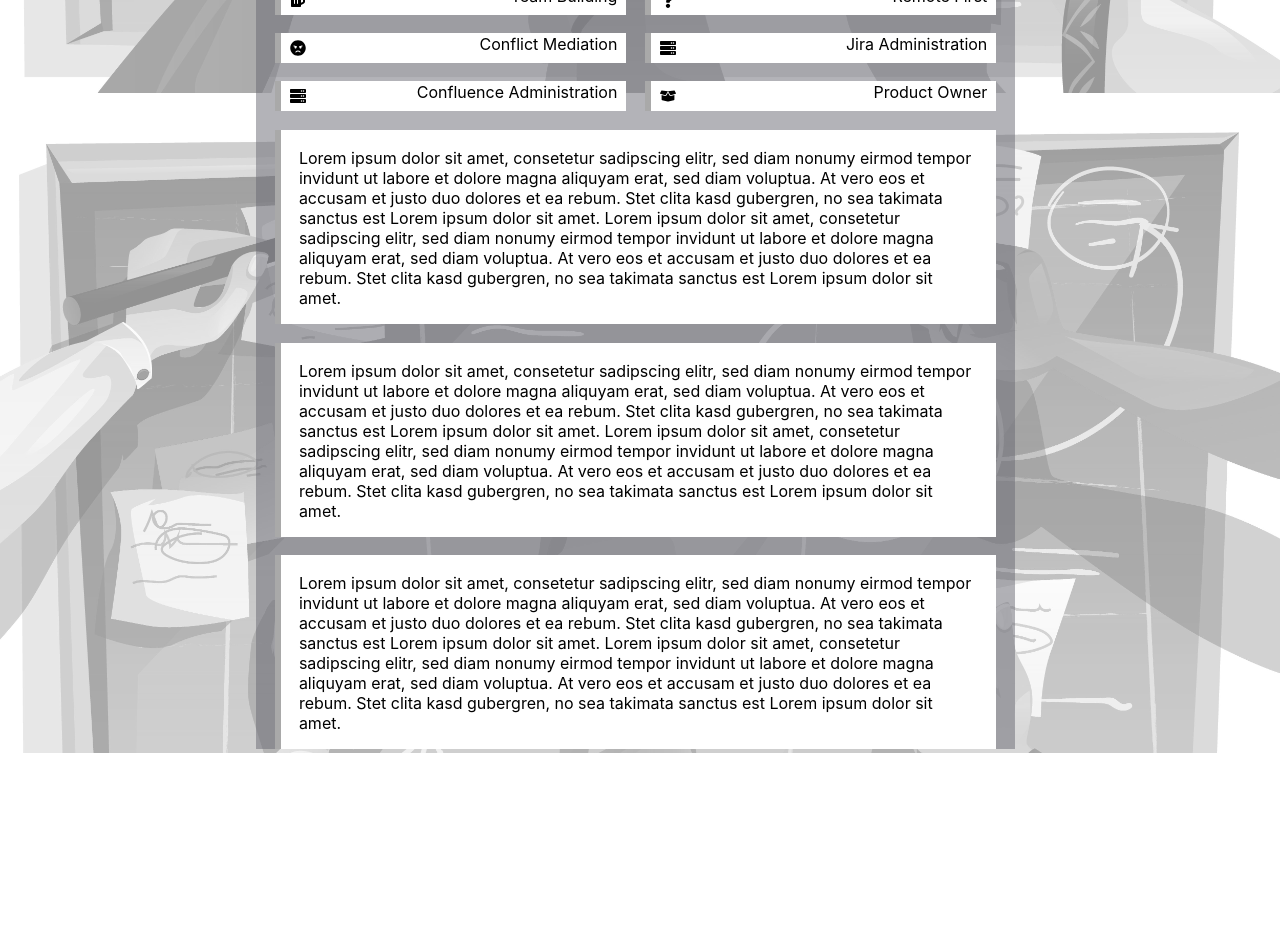
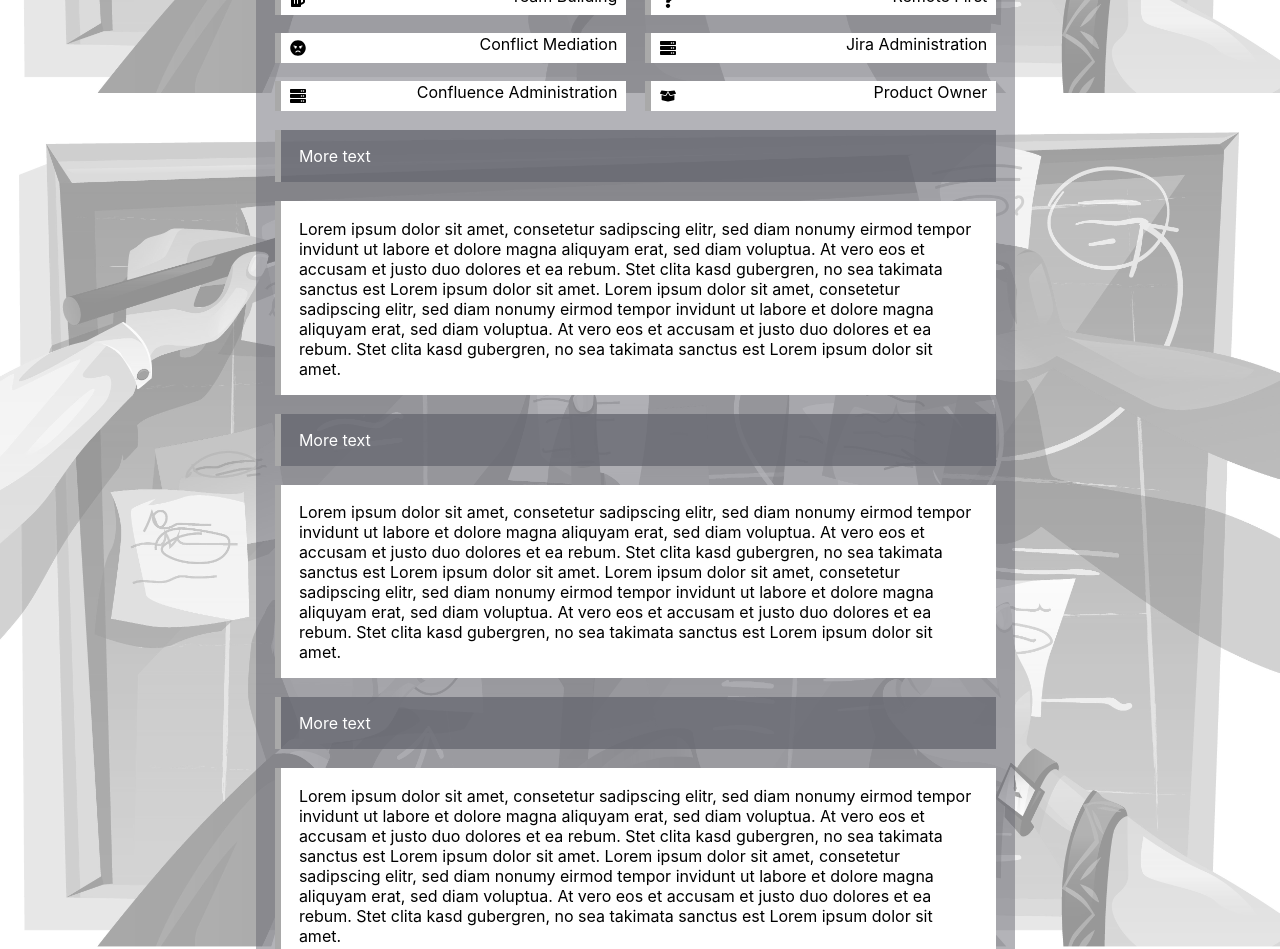
Before and after one commit to Butterweck/butt3rweck.com, a React (Create React App) app: page / in a window 1280 px wide. Shown: the part 760-1709 px from the top of the page. Before the commit the page ends 1513 px from the top, so only its background shows below. Built offline with nearby package versions, Linux system fonts and the light colour scheme.

Commit message:
added headings to dummy blocks

```diff
--- a/src/App.js
+++ b/src/App.js
@@ -40,20 +40,35 @@ class App extends Component {
       <div class="Container">
         <Logobox />
         <div class="Outer-0">
-          <SimpleBlock description="That's me" headline="true" />
+          <SimpleBlock
+            description="That's me"
+            headline="true"
+          />
           <Header
-            contactData={ this.contactData }
-            img={ profile }
+            contactData={this.contactData}
+            img={profile}
             alt="Sebastian Butterweck"
-            description={ this.shortTexts }
+            description={this.shortTexts}
           />
           <SimpleBlock
             description="That's what I offer to development teams."
             headline="true"
           />
-          <Field elements={ this.skills } />
+          <Field elements={this.skills} />
+          <SimpleBlock
+            description="More text"
+            headline="true"
+          />
           <SimpleBlock />
+          <SimpleBlock
+            description="More text"
+            headline="true"
+          />
           <SimpleBlock />
+          <SimpleBlock
+            description="More text"
+            headline="true"
+          />
           <SimpleBlock />
         </div>
       </div>
```
